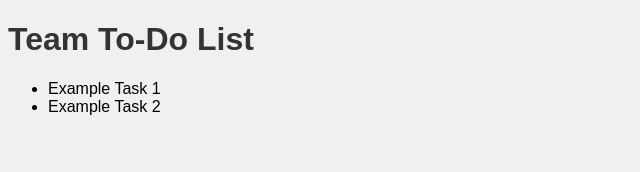
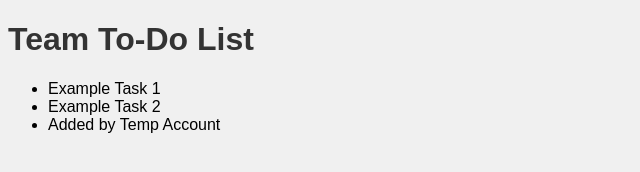
Before and after one commit to umegaeshan/Team-To-Do-List, a plain HTML site: page index.html in a window 1280 px wide. Shown: the whole page, without its empty margins (0-640 px from the left). Drawn offline with Linux system fonts and the light colour scheme.

Commit message:
Add new task to list

```diff
--- a/index.html
+++ b/index.html
@@ -9,6 +9,7 @@
     <ul id="todo-list">
         <li>Example Task 1</li>
         <li>Example Task 2</li>
+        <li>Added by Temp Account</li>
     </ul>
     <script src="script.js"></script>
 </body>
```
